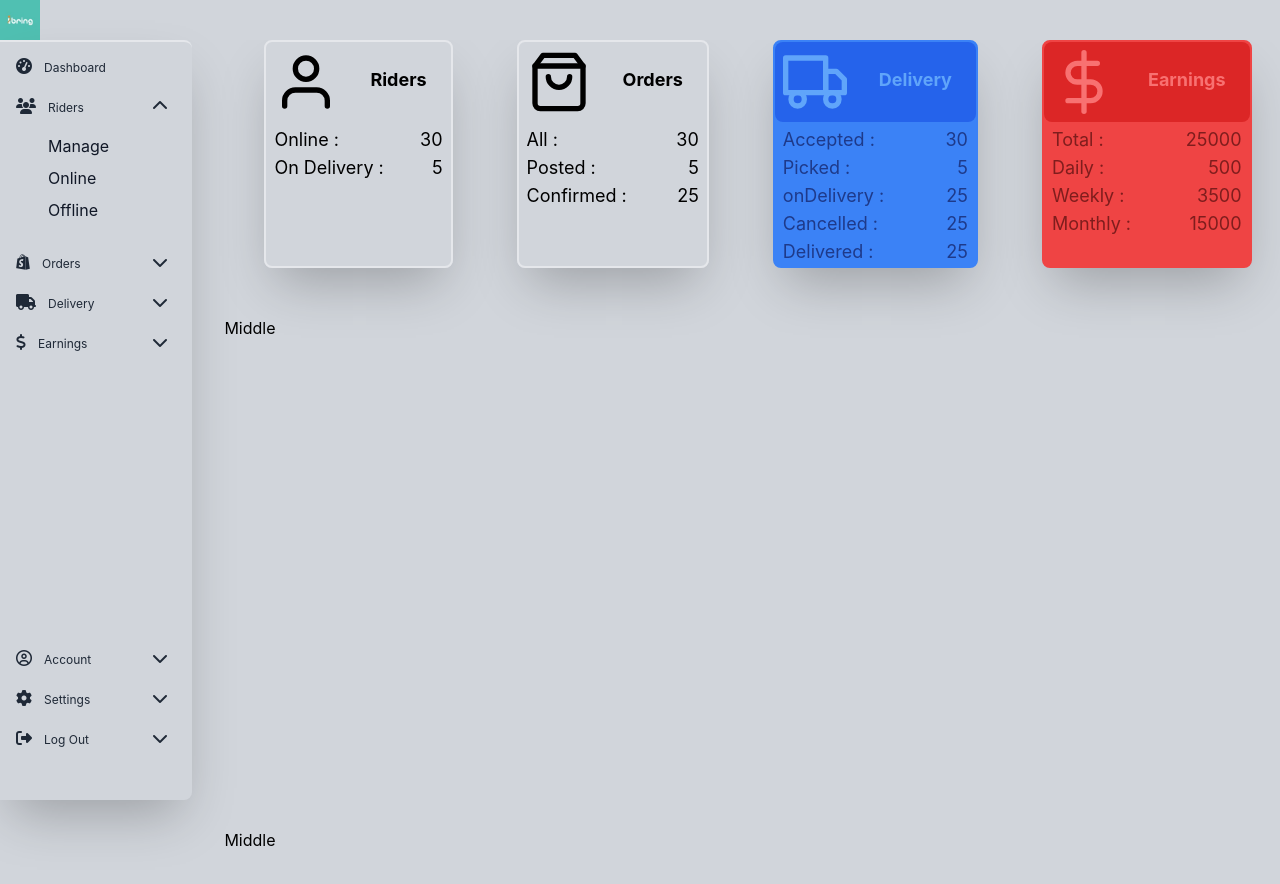
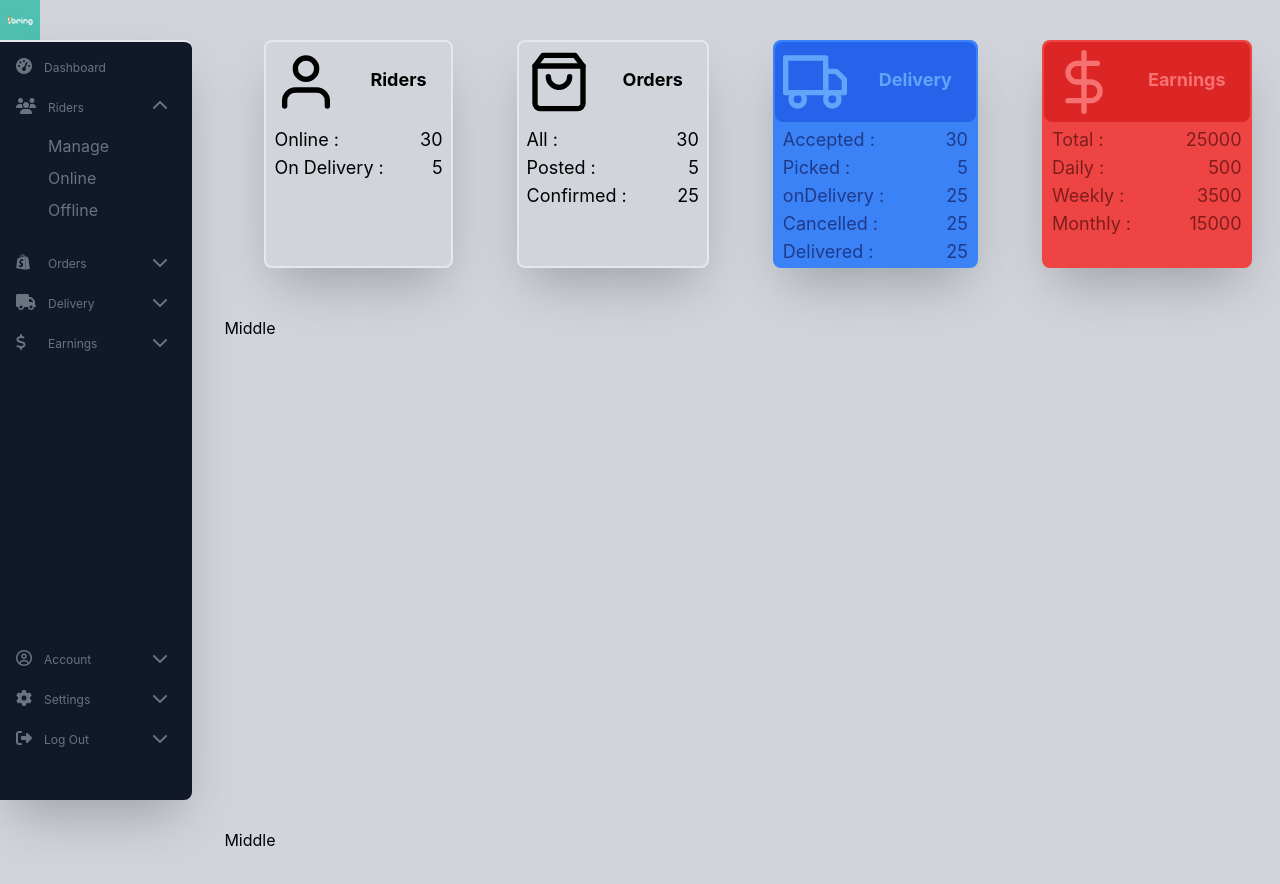
Before and after one commit to brainschild-xpr/ibring-dashboard-client, a React (Create React App) app: page / in a window 1280 px wide. Both pictures are taken after a click on the item "Riders". Shown: the top 884 px of the page. Built offline with nearby package versions, Linux system fonts and the light colour scheme.

Commit message:
15th May 1229Hrs

```diff
--- a/src/App.js
+++ b/src/App.js
@@ -14,7 +14,7 @@ function App() {
     <div className='bg-gray-300'>
       <NavBar />
       <div className='md:w-4/12 w-10M mx-auto fixed rounded-tr-lg rounded-br-lg mt-0'>
-        <div className=' px-0 pt-0 h-95M rounded-tr-lg rounded-br-lg shadow-2xl border-r-0 border-teal-500 border-t-2'>
+        <div className='bg-gray-900 px-0 pt-0 h-95M rounded-tr-lg rounded-br-lg shadow-2xl border-r-0 border-teal-500 border-t-2'>
 
           <div className='flex flex-col h-90M justify-between'>
             <ul className=" ">
--- a/src/components/sidebar/sidebar.bottom/account/account.button.js
+++ b/src/components/sidebar/sidebar.bottom/account/account.button.js
@@ -11,7 +11,7 @@ export class AccountSideBarButton extends Component {
                 block
                 py-1 px-2
                 align-middle
-                text-gray-800
+                text-gray-500
                 no-underline
                 hover:text-teal-300
                 hover:bg-teal-700
--- a/src/components/sidebar/sidebar.bottom/logout/logout.button.js
+++ b/src/components/sidebar/sidebar.bottom/logout/logout.button.js
@@ -11,7 +11,7 @@ export class LogOutSideBarButton extends Component {
                 block
                 py-1 px-2
                 align-middle
-                text-gray-800
+                text-gray-500
                 no-underline
                 hover:text-teal-300
                 hover:bg-teal-700
--- a/src/components/sidebar/sidebar.bottom/settings/settings.button.js
+++ b/src/components/sidebar/sidebar.bottom/settings/settings.button.js
@@ -11,7 +11,7 @@ export class SettingSideBarButton extends Component {
                 block
                 py-1 px-2
                 align-middle
-                text-gray-800
+                text-gray-500
                 no-underline
                 hover:text-teal-300
                 hover:bg-teal-700
--- a/src/components/sidebar/sidebar.top/dashboard/dashboard.button.js
+++ b/src/components/sidebar/sidebar.top/dashboard/dashboard.button.js
@@ -11,7 +11,7 @@ export class DashboardSideBarButton extends Component {
                 block
                 py-1 px-2
                 align-middle
-                text-gray-800
+                text-gray-500
                 no-underline
                 hover:text-teal-300
                 hover:bg-teal-700
--- a/src/components/sidebar/sidebar.top/delivery/delivery.button.js
+++ b/src/components/sidebar/sidebar.top/delivery/delivery.button.js
@@ -22,11 +22,11 @@ export class DeliverySideBarButton extends Component {
         const OpenedDropDownState = () => {
             return (
                 <div className='rounded-lg py-1 ml-6 mb-1 mt-2'>
-                    <a className='block px-2 py-1 text-gray-900 rounded-lg hover:bg-blue-500 hover:text-blue-300' href="/riders/manage">Accepted</a>
-                    <a className='block px-2 py-1 text-gray-900 rounded-lg hover:bg-blue-500 hover:text-blue-300' href="/riders/online" >Picked</a>
-                    <a className='block px-2 py-1 text-gray-900 rounded-lg hover:bg-blue-500 hover:text-blue-300' href="/riders/offline" >onDelivery</a>
-                    <a className='block px-2 py-1 text-gray-900 rounded-lg hover:bg-blue-500 hover:text-blue-300' href="/riders/offline" >Cancelled</a>
-                    <a className='block px-2 py-1 text-gray-900 rounded-lg hover:bg-blue-500 hover:text-blue-300' href="/riders/offline" >Delievered</a>
+                    <a className='block px-2 py-1 text-blue-300 rounded-lg hover:bg-blue-500 hover:text-blue-300' href="/riders/manage">Accepted</a>
+                    <a className='block px-2 py-1 text-blue-300 rounded-lg hover:bg-blue-500 hover:text-blue-300' href="/riders/online" >Picked</a>
+                    <a className='block px-2 py-1 text-blue-300 rounded-lg hover:bg-blue-500 hover:text-blue-300' href="/riders/offline" >onDelivery</a>
+                    <a className='block px-2 py-1 text-blue-300 rounded-lg hover:bg-blue-500 hover:text-blue-300' href="/riders/offline" >Cancelled</a>
+                    <a className='block px-2 py-1 text-blue-300 rounded-lg hover:bg-blue-500 hover:text-blue-300' href="/riders/offline" >Delievered</a>
                 </div>
             );
         }
@@ -44,7 +44,7 @@ export class DeliverySideBarButton extends Component {
         return (
 
             <li className="flex-1 m-2" onClick={() => { this.handleClick() }}>
-                <div className="block py-1 px-2 align-middle text-gray-800 no-underline hover:text-blue-300 hover:bg-blue-600 hover:border-blue-300 rounded-lg border-l-0 border-r-0 border-gray-800">
+                <div className="block py-1 px-2 align-middle text-gray-500 no-underline hover:text-blue-300 hover:bg-blue-600 hover:border-blue-300 rounded-lg border-l-0 border-r-0 border-gray-800">
 
                     <div className='flex flex-row justify-between'>
                         <div>
--- a/src/components/sidebar/sidebar.top/earnings/earning.button.js
+++ b/src/components/sidebar/sidebar.top/earnings/earning.button.js
@@ -2,25 +2,63 @@ import React, { Component } from 'react'
 import { connect } from 'react-redux'
 
 export class EarningSideBarButton extends Component {
+
+
+    state = {
+        ridersClicked: false
+    }
+
+    handleClick() {
+        console.log('Riders Clicked');
+        this.setState({
+            ridersClicked: !this.state.ridersClicked
+        })
+    }
+
     render() {
+
+        const riderDropState = this.state.ridersClicked
+        let DropDownState
+
+        const OpenedDropDownState = () => {
             return (
-            <div>
-                <li className="flex-1 m-2">
-                    <a href="/"
+                <div className='rounded-lg py-1 ml-6 mb-1 mt-2'>
+                    <a className='block px-2 py-1 text-red-300 rounded-lg hover:bg-red-500 hover:text-red-300' href="/riders/manage">All</a>
+                    <a className='block px-2 py-1 text-red-300 rounded-lg hover:bg-red-500 hover:text-red-300' href="/riders/online" >Posted</a>
+                    <a className='block px-2 py-1 text-red-300 rounded-lg hover:bg-red-500 hover:text-red-300' href="/riders/offline" >Confirmed</a>
+
+                </div>
+            );
+        }
+
+        const ClosedDropDownState = () => {
+            return (
+                <div></div>
+            );
+        }
+
+        riderDropState
+            ? DropDownState = OpenedDropDownState()
+            : DropDownState = ClosedDropDownState()
+
+        return (
+
+            <li className="flex-1 m-2" onClick={() => { this.handleClick() }}>
+                <div
                     className="
                 block
                 py-1 px-2
                 align-middle
-                text-gray-800
+                text-gray-500
                 no-underline
-                hover:text-teal-300
-                hover:bg-teal-700
-                hover:border-teal-300
+                hover:text-red-300
+                hover:bg-red-700
+                hover:border-red-300
                 rounded-lg
                 border-l-0 border-r-0 border-gray-800">
                     <div className='flex flex-row justify-between'>
                         <div>
-                                <i className="fas fa-dollar-sign md:pr-3"></i>
+                            <i className="fas fa-dollar-sign w-8"></i>
 
                             <span className="
                 block
@@ -31,12 +69,16 @@ export class EarningSideBarButton extends Component {
                 </span>
                         </div>
                         <div>
-                                <i className="fas fa-chevron-down pr-2"></i>
+                            {riderDropState
+                                ? <i className="fas fa-chevron-up pr-2"></i>
+                                : <i className="fas fa-chevron-down pr-2"></i>
+                            }
                         </div>
                     </div>
-                    </a>
+                    {DropDownState}
+                </div>
             </li>
-            </div>
+
         )
     }
 }
--- a/src/components/sidebar/sidebar.top/orders/order.button.js
+++ b/src/components/sidebar/sidebar.top/orders/order.button.js
@@ -22,9 +22,9 @@ export class OrderSideBarButton extends Component {
         const OpenedDropDownState = () => {
             return (
                 <div className='rounded-lg py-1 ml-6 mb-1 mt-2'>
-                    <a className='block px-2 py-1 text-gray-900 rounded-lg hover:bg-orange-500 hover:text-orange-300' href="/riders/manage">All</a>
-                    <a className='block px-2 py-1 text-gray-900 rounded-lg hover:bg-orange-500 hover:text-orange-300' href="/riders/online" >Posted</a>
-                    <a className='block px-2 py-1 text-gray-900 rounded-lg hover:bg-orange-500 hover:text-orange-300' href="/riders/offline" >Confirmed</a>
+                    <a className='block px-2 py-1 text-orange-300 rounded-lg hover:bg-orange-500 hover:text-orange-300' href="/riders/manage">All</a>
+                    <a className='block px-2 py-1 text-orange-300 rounded-lg hover:bg-orange-500 hover:text-orange-300' href="/riders/online" >Posted</a>
+                    <a className='block px-2 py-1 text-orange-300 rounded-lg hover:bg-orange-500 hover:text-orange-300' href="/riders/offline" >Confirmed</a>
 
                 </div>
             );
@@ -43,11 +43,11 @@ export class OrderSideBarButton extends Component {
         return (
 
             <li className="flex-1 m-2" onClick={() => { this.handleClick() }}>
-                <div className="block py-1 px-2 align-middle text-gray-800 no-underline hover:text-orange-300 hover:bg-orange-600 hover:border-orange-300 rounded-lg border-l-0 border-r-0 border-gray-800">
+                <div className="block py-1 px-2 align-middle text-gray-500 no-underline hover:text-orange-300 hover:bg-orange-600 hover:border-orange-300 rounded-lg border-l-0 border-r-0 border-gray-800">
 
                     <div className='flex flex-row justify-between'>
                         <div>
-                            <i className="fab fa-shopify md:pr-3"></i>
+                            <i className="fab fa-shopify w-8"></i>
 
                             <span className=" block text-xs md:inline-block">Orders</span>
                         </div>
--- a/src/components/sidebar/sidebar.top/riders/riders.button.js
+++ b/src/components/sidebar/sidebar.top/riders/riders.button.js
@@ -20,9 +20,9 @@ export class RidersSideBarButton extends Component {
         const OpenedDropDownState = () => {
             return (
                 <div className='rounded-lg py-1 ml-6 mb-1 mt-2'>
-                    <a className='block px-2 py-1 text-gray-900 rounded-lg hover:bg-teal-500 hover:text-teal-300' href="/riders/manage">Manage</a>
-                    <a className='block px-2 py-1 text-gray-900 rounded-lg hover:bg-teal-500 hover:text-teal-300' href="/riders/online" >Online</a>
-                    <a className='block px-2 py-1 text-gray-900 rounded-lg hover:bg-teal-500 hover:text-teal-300' href="/riders/offline" >Offline</a>
+                    <a className='block px-2 py-1 text-teal-300 rounded-lg hover:bg-teal-500 hover:text-teal-300' href="/riders/manage">Manage</a>
+                    <a className='block px-2 py-1 text-teal-300 rounded-lg hover:bg-teal-500 hover:text-teal-300' href="/riders/online" >Online</a>
+                    <a className='block px-2 py-1 text-teal-300 rounded-lg hover:bg-teal-500 hover:text-teal-300' href="/riders/offline" >Offline</a>
                 </div>
             );
         }
@@ -39,13 +39,17 @@ export class RidersSideBarButton extends Component {
 
         return (
             <li className="flex-1 m-2" onClick={() => { this.handleClick() }}>
-                <div className="block py-1 px-2 align-middle text-gray-800 no-underline hover:text-teal-300 hover:bg-teal-600 hover:border-teal-300 rounded-lg border-l-0 border-r-0 border-gray-800">
+                <div className="block py-1 px-2 align-middle text-gray-500 no-underline hover:text-teal-300 hover:bg-teal-600 hover:border-teal-300 rounded-lg border-l-0 border-r-0 border-gray-800">
 
                     <div className='flex flex-row justify-between'>
                         <div>
-                            <i className="fas fa-users md:pr-3"></i>
+                            <i className="fas fa-users w-8"></i>
                             <span className="block text-xs md:inline-block">Riders</span>
+
                         </div>
+                        {/* <div>
+                        <span className="block text-xs md:inline-block">Riders</span>
+                        </div> */}
                         <div>
                             {riderDropState
                                 ? <i className="fas fa-chevron-up pr-2"></i>
```
Lines whose indentation alone changed are shown as unchanged.
